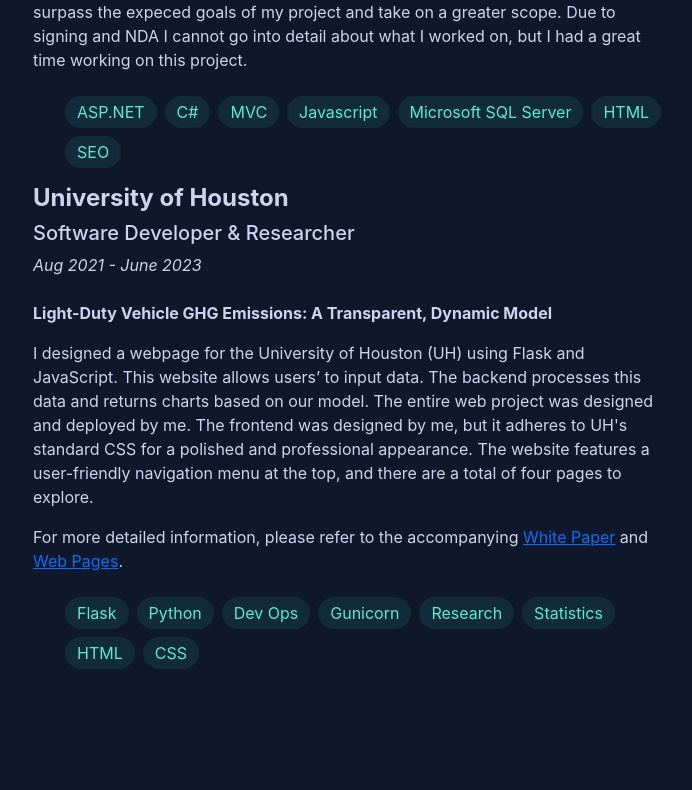
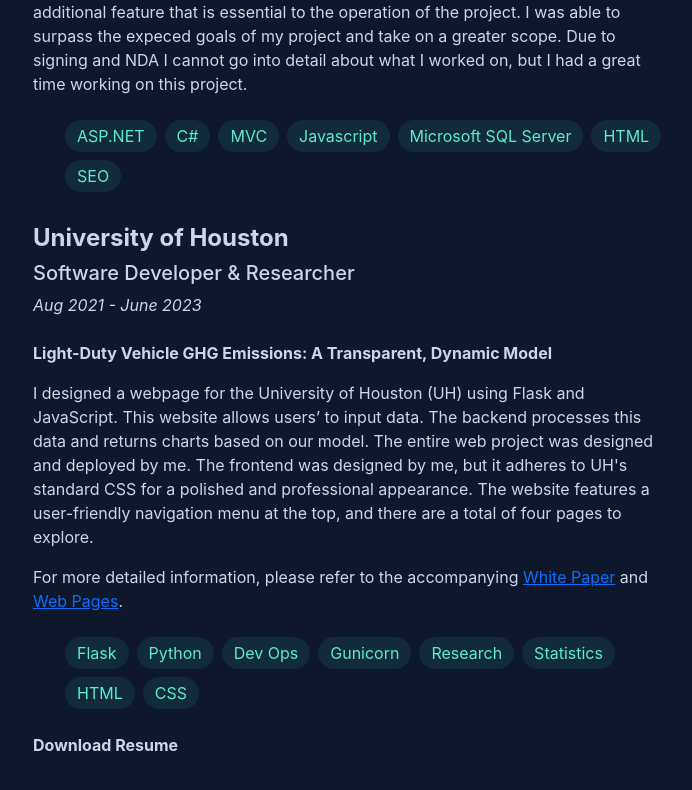
Before and after one commit to pdsatter/Portfolio, a React (Create React App) app in the folder portfolio-app/: page / in a window 1280 px wide. Shown: the part 1728-2518 px from the top of the page, without its empty margins (524-1216 px from the left). Built offline with nearby package versions, Linux system fonts and the light colour scheme.

Commit message:
Add resume section

```diff
--- a/portfolio-app/src/App.css
+++ b/portfolio-app/src/App.css
@@ -3,15 +3,13 @@
 :root {
   --DARK_BLUE: rgb(15, 23, 42);
   --MED_BLUE: rgb(28, 45, 85);
+  --HIGHLIGHT: rgb(57, 72, 107);
 
   --TEXT_BLUE: rgb(203,214,238);
+  --TEXT_CYAN: rgb(94 234 212);
   --FONT_SIZE: 1rem;
   --H1_FONT_SIZE: 3rem;
   --H2_FONT_SIZE: 1.25rem;
-}
-
-header {
-  background-color: var(--DARK_BLUE);
 }
 
 body {
@@ -55,7 +53,7 @@
   margin-right: .5rem;
 
   background-color: rgba(45,212,191,.1);
-  color: rgb(94 234 212);
+  color: var(--TEXT_CYAN);
   border-radius: 9999px;
 }
 
@@ -72,9 +70,29 @@
   display: flex;
   flex-direction: column;
 }
+
 .main-body {
   padding-top: 6rem;
   padding-bottom: 6rem;
+}
+
+.experience {
+  padding: .5rem;
+  border-radius: .375rem;
+  display: grid;
+}
+
+.experience:hover{
+  background: var(--HIGHLIGHT);
+}
+
+.resume:hover span {
+  border-bottom: 2px solid var(--TEXT_CYAN);
+}
+
+.resume a {
+  text-decoration: none;
+  color: var(--TEXT_BLUE)
 }
 
 @media (min-width: 768px) {
--- a/portfolio-app/src/Body.tsx
+++ b/portfolio-app/src/Body.tsx
@@ -1,5 +1,6 @@
 import AboutMe from './AboutMe';
 import Experience from './Experience';
+import Resume from './Resume';
 import './App.css'
 
 function Body() {
@@ -7,6 +8,7 @@
         <div className="main-body">
             <AboutMe />
             <Experience />
+            <Resume />
         </div>
 
     );
--- a/portfolio-app/src/Experience.tsx
+++ b/portfolio-app/src/Experience.tsx
@@ -26,7 +26,7 @@
         </p>
 
         <Row>
-            <Col xs={12}>
+            <Col xs={12} className="experience">
                 <h4><b>Hewlett-Packard (HP)</b></h4>
                 <h5>Software Developer, Intern</h5>
                 <header><i>June 2023 - Aug 2023</i></header>
@@ -48,7 +48,7 @@
                 </ul>
             </Col>
 
-            <Col xs={12}>
+            <Col xs={12} className="experience">
                 <h4><b>Houston Galveston Area Council (H-GAC)</b></h4>
                 <h5>Webmaster, Intern</h5>
                 <header><i>Aug 2021 - June 2023</i></header>
@@ -69,7 +69,7 @@
                 </ul>
             </Col>
 
-            <Col xs={12}>
+            <Col xs={12} className="experience">
                 <h4><b>University of Houston</b></h4>
                 <h5>Software Developer & Researcher</h5>
                 <header><i>Aug 2021 - June 2023</i></header>
@@ -85,7 +85,7 @@
                 </p>
                 <p>
                     For more detailed information,
-                    please refer to the accompanying <a href="https://uh.edu/uh-energy/research/white-papers/vehicle-ghg-emissions">White Paper</a> and <a href="https://flask.cs.uh.edu/">Web Pages</a>.
+                    please refer to the accompanying <a target="_blank" href="https://uh.edu/uh-energy/research/white-papers/vehicle-ghg-emissions">White Paper</a> and <a target="_blank" href="https://flask.cs.uh.edu/">Web Pages</a>.
                 </p>
                 <ul>
                     <li>Flask</li>
--- /dev/null
+++ b/portfolio-app/src/Resume.tsx
@@ -0,0 +1,9 @@
+function Resume() {
+    return (
+        <div className="resume">
+            <a href="./resume/resume.pdf" download><strong><span>Download Resume</span></strong></a>
+        </div>
+    )
+}
+
+export default Resume;
--- a/portfolio-app/src/react-app-env.d.ts
+++ /dev/null
@@ -1 +0,0 @@
-/// <reference types="react-scripts" />
```
Also changed, not shown: 1 other file (tests, documents, lock files or other folders).
